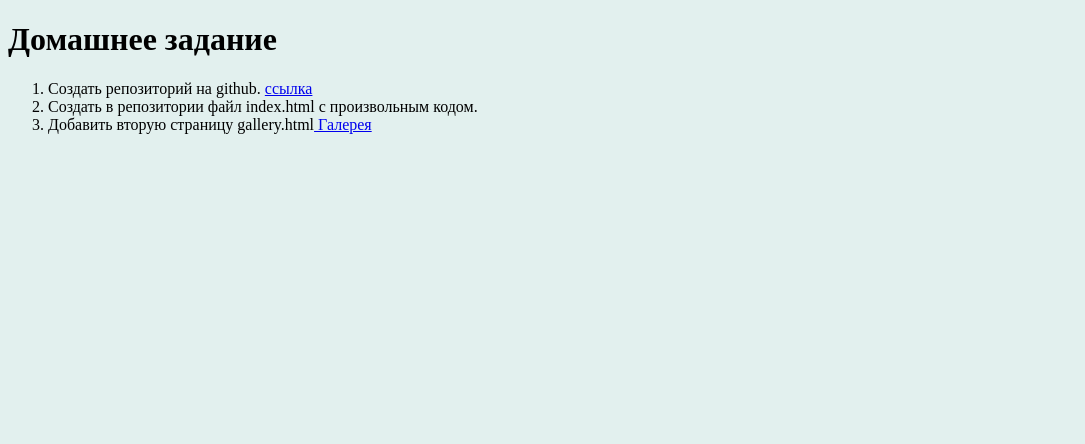
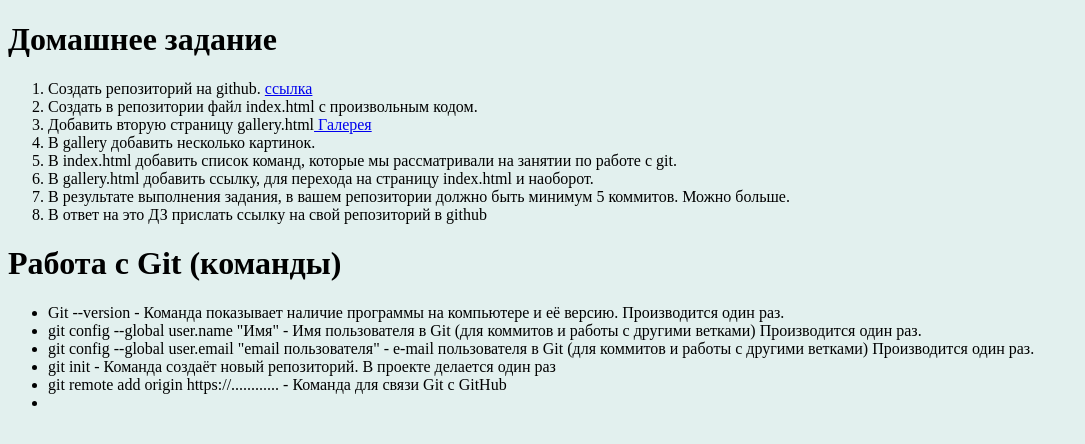
Before and after one commit to rrnn556/lesson3, a plain HTML site: page index.html in a window 1280 px wide. Shown: the whole page, without its empty margins (0-1085 px from the left). Drawn offline with Linux system fonts and the light colour scheme.

Commit message:
добавил в файл index.html все пункты домашнего задания

```diff
--- a/index.html
+++ b/index.html
@@ -10,6 +10,20 @@
             <li>Создать репозиторий на github. <a href="https://github.com/">ссылка</a></li>
             <li>Создать в репозитории файл index.html с произвольным кодом.</li>
             <li>Добавить вторую страницу gallery.html<a href="gallery.html"> Галерея </a></li>
+            <li>В gallery добавить несколько картинок.</li>
+            <li>В index.html добавить список команд, которые мы рассматривали на занятии по работе с git.</li>
+            <li>В gallery.html добавить ссылку, для перехода на страницу index.html и наоборот.</li>
+            <li>В результате выполнения задания, в вашем репозитории должно быть минимум 5 коммитов. Можно больше.</li>
+            <li>В ответ на это ДЗ прислать ссылку на свой репозиторий в github</li>
         </ol>
+        <h1>Работа с Git (команды)</h1>
+        <ul>
+            <li>Git --version - Команда показывает наличие программы на компьютере и её версию. Производится один раз.</li>
+            <li>git config --global user.name "Имя" - Имя пользователя в Git (для коммитов и работы с другими ветками) Производится один раз.</li>
+            <li>git config --global user.email "email пользователя" - e-mail пользователя в Git (для коммитов и работы с другими ветками) Производится один раз.</li>
+            <li>git init - Команда создаёт новый репозиторий. В проекте делается один раз</li>
+            <li>git remote add origin https://............ - Команда для связи Git c GitHub</li>
+            <li></li>
+        </ul>
     </body>
 </html>
```
